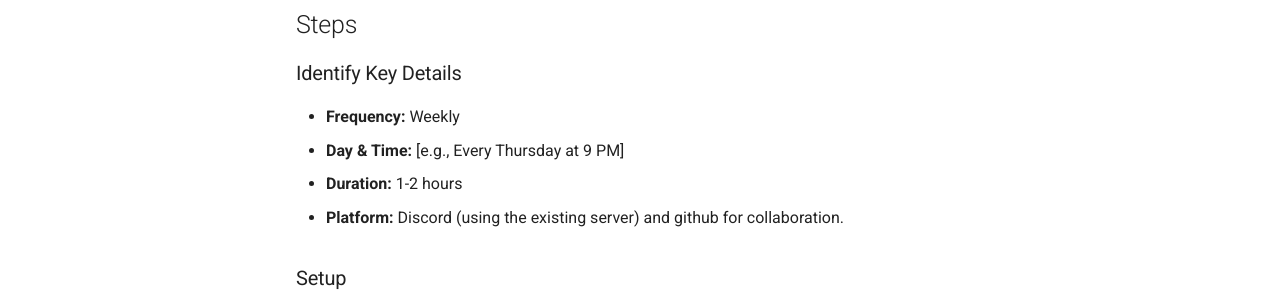
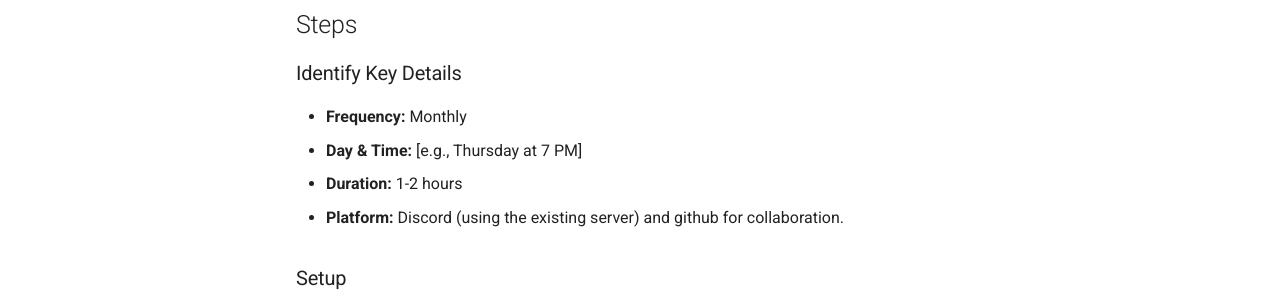
Before and after one commit to pytexas/runbooks, an MkDocs documentation site: the page built from docs/meetup/runbooks/sprint-nights.md, in a window 1280 px wide and 900 px high. Shown: the part 289-589 px from the top of the window. Built offline with MkDocs 1.6.1 and Material for MkDocs 9.7.7, drawn with Linux system fonts in a browser that asks for light colours.

Commit message:
Updates from PR feedback

```diff
--- a/docs/meetup/runbooks/sprint-nights.md
+++ b/docs/meetup/runbooks/sprint-nights.md
@@ -6,8 +6,8 @@ To organize a weekly Sprint nights for PyTexas pythonistas to supplement the exi
 ## Steps
 
 ### Identify Key Details
-- **Frequency:** Weekly
-- **Day & Time:** [e.g., Every Thursday at 9 PM]
+- **Frequency:** Monthly
+- **Day & Time:** [e.g., Thursday at 7 PM]
 - **Duration:** 1-2 hours
 - **Platform:** Discord (using the existing server) and github for collaboration.
 
```
